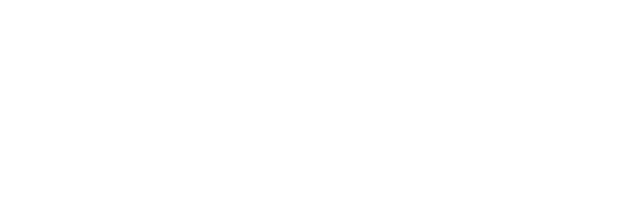
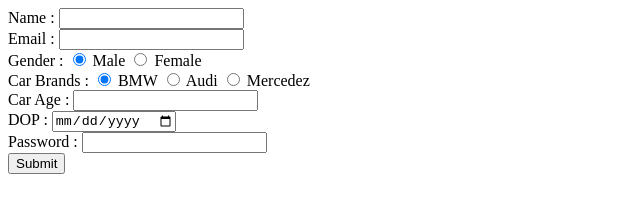
Before and after one commit to acciojob/car-insurance-form-BalaChandraAkula, a website: page main.html in a window 1280 px wide. Shown: the whole page, without its empty margins (0-640 px from the left). Drawn offline with Linux system fonts and the light colour scheme.

Commit message:
created a submission

```diff
--- a/main.html
+++ b/main.html
@@ -8,6 +8,37 @@
 
 <body>
 	<!-- the entire body must be written by student -->
+	<form action="" method="get">
+		<div>
+			<label> Name : <input id="name" type="text"></label>
+		</div>
+		<div>
+			<label> Email : <input id="email" type="email"></label>
+		</div>
+		<div>
+			<label>Gender :</label>
+			<label><input id="male" type="radio" name="male-female" value="male" checked required> Male</label>
+            <label><input id="female" type="radio" name="male-female" value="female" required> Female</label>
+		</div>
+		<div id="cars">
+			<label>Car Brands :</label>
+			<input id="bmw" type="radio" name="brand" value="loving" checked required> <label for="bmw">BMW</label>
+            <input id="audi" type="radio" name="brand" value="lazy" required> <label for="audi">Audi</label>
+            <input id="mercedez" type="radio" name="brand" value="energetic" required> <label for="mercedez">Mercedez</label>
+		</div>
+		<div>
+			<label> Car Age : </label><input id="dop" type="number">
+		</div>
+		<div>
+			<label> DOP : </label> <input type="date">
+		</div>
+		<div>
+			<label> Password : </label><input id="password" type="password">
+		</div>
+		<div>
+			<button type="submit">Submit</button>
+		</div>
+	</form>
     <script type="text/javascript" src="./script.js">
 </script>
 
```
